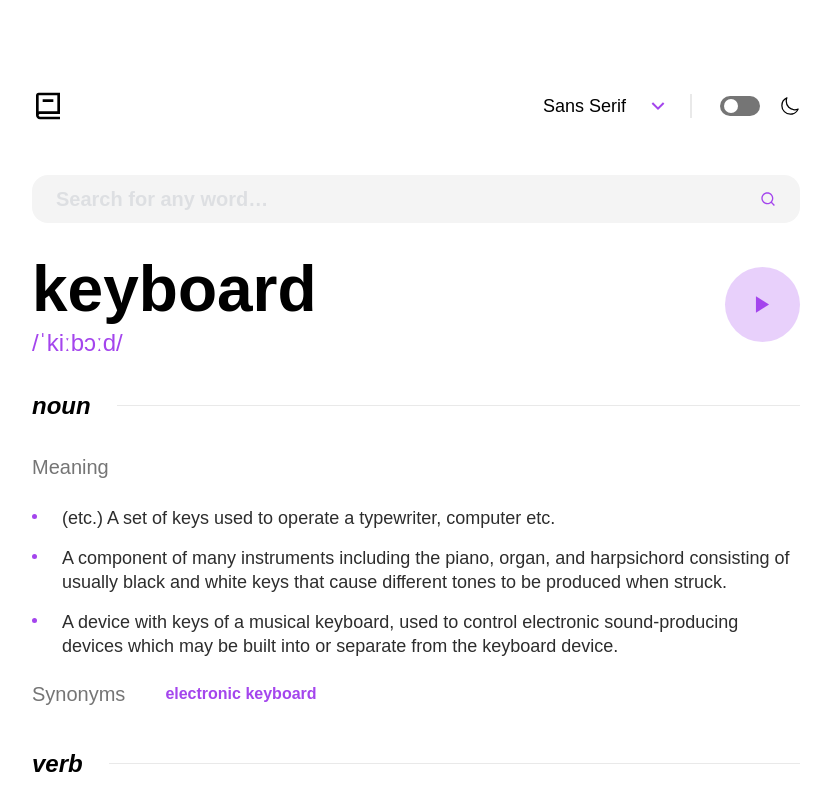
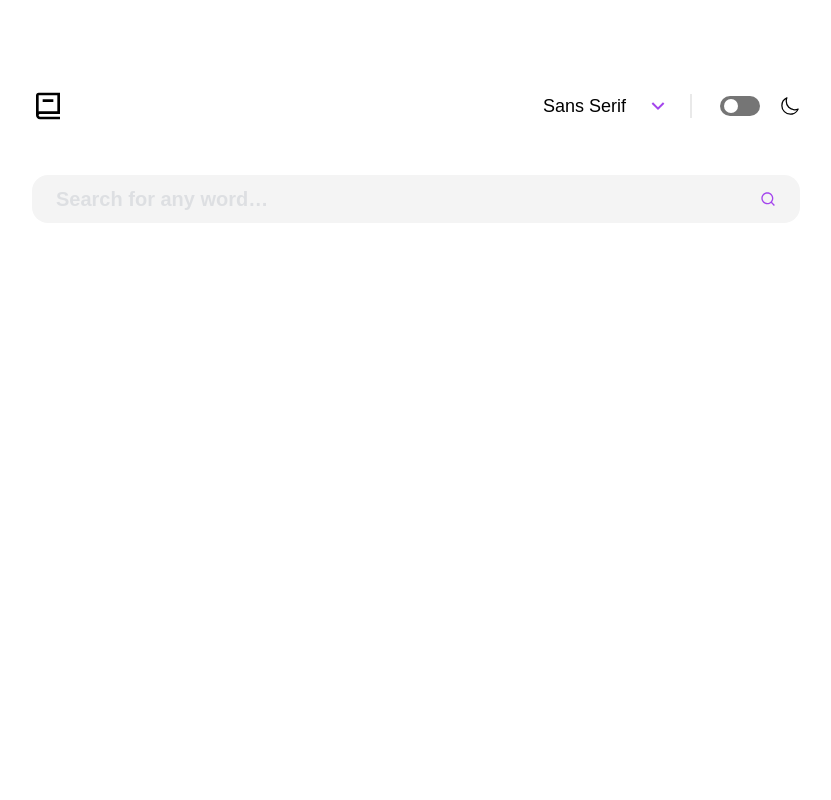
Before and after one commit to omarkarake/dictionary-app, a React (Vite) app: page / in a window 1280 px wide. Shown: the top 800 px of the page, without its empty margins (224-1055 px from the left). Built offline with nearby package versions, Linux system fonts and the light colour scheme.

Commit message:
fetching up the data

```diff
--- a/src/components/Body.tsx
+++ b/src/components/Body.tsx
@@ -1,13 +1,16 @@
 import { useState } from "react";
 import { RiSearchLine } from "react-icons/ri";
-import { IoMdPlay } from "react-icons/io";
-import { LiaExternalLinkAltSolid } from "react-icons/lia";
+// import { IoMdPlay } from "react-icons/io";
+// import { LiaExternalLinkAltSolid } from "react-icons/lia";
 
 const Body = () => {
   const [inputValue, setInputValue] = useState("");
+  const [data, setData] = useState<any>(null);
+
+
   const [borderColor, setBorderColor] = useState("");
   const [borderColorRed, setBorderColorRed] = useState("");
-  const [playHoverEffect, setPlayHoverEffect] = useState(false);
+  // const [playHoverEffect, setPlayHoverEffect] = useState(false);
   // console.log(playHoverEffect);
 
   const handleInputChange = (e: React.ChangeEvent<HTMLInputElement>) => {
@@ -17,20 +20,38 @@ const Body = () => {
     setBorderColorRed(value !== "" ? "" : ""); // Reset border red color on typing
   };
 
-  const handleSearchClick = () => {
+  const handleSearchClick = async () => {
     setBorderColorRed(inputValue === "" ? "border-red" : "");
     if (!inputValue) {
       setBorderColor("border-red");
+      return;
+    }
+    try {
+      const response = await fetch(
+        `https://api.dictionaryapi.dev/api/v2/entries/en/${inputValue}`
+      );
+      const data = await response.json();
+      setData(data[0]);
+      console.log(data[0]);
+    } catch (error) {
+      console.error("Error fetching the data:", error);
+      setData(null);
     }
   };
 
-  const handleMouseEnterPlay = () => {
-    setPlayHoverEffect(true);
+  const handleKeyPress = async (e: React.KeyboardEvent<HTMLInputElement>) => {
+    if (e.key === "Enter") {
+      await handleSearchClick();
+    }
   };
 
-  const handleMouseLeavePlay = () => {
-    setPlayHoverEffect(false);
-  };
+  // const handleMouseEnterPlay = () => {
+  //   setPlayHoverEffect(true);
+  // };
+
+  // const handleMouseLeavePlay = () => {
+  //   setPlayHoverEffect(false);
+  // };
 
   return (
     <>
@@ -46,6 +67,7 @@ const Body = () => {
               className="w-[250px] md:w-[400px] font-bold text-[20px] dark:text-lighter outline-none border-none bg-transparent text-dark placeholder:opacity-25"
               placeholder="Search for any word…"
               onChange={handleInputChange}
+              onKeyPress={handleKeyPress}
               value={inputValue}
             />
             <RiSearchLine
@@ -60,9 +82,9 @@ const Body = () => {
           ) : (
             ""
           )}
-          {/* what to be rendered after fetching--------------------------------------- */}
         </div>
-        <div className="w-[100%] h-auto flex justify-between items-center mt-7">
+        {/* what to be rendered after fetching--------------------------------------- */}
+        {/* <div className="w-[100%] h-auto flex justify-between items-center mt-7">
           <div className="h-[100%] flex flex-col justify-between ">
             <p className="font-bold text-[32px] md:text-[64px] dark:text-lighter lg:text-heading-l">
               keyboard
@@ -181,7 +203,7 @@ const Body = () => {
             </p>
             <LiaExternalLinkAltSolid className="ml-2 dark:text-gray" />
           </div>
-        </div>
+        </div> */}
         {/* what to be rendered when there is no word---------------------------------------------------- */}
         {/* <div>
             <div className="flex flex-col items-center">
```
